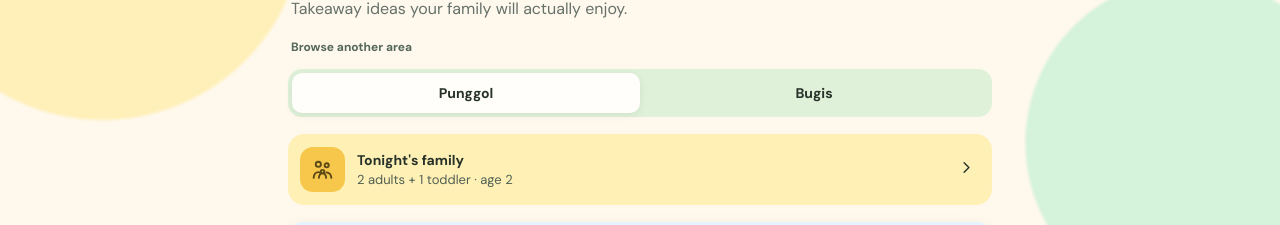
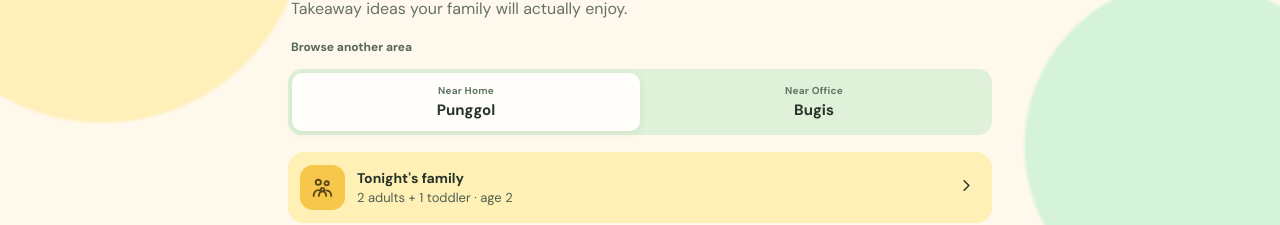
Before and after one commit to faithmovesmountains/faith123, a Next.js app: page / in a window 1280 px wide. Shown: the part 245-470 px from the top of the page. Built offline with nearby package versions, Linux system fonts and the light colour scheme.

Commit message:
Label saved home and office areas

```diff
--- a/app/page.tsx
+++ b/app/page.tsx
@@ -104,7 +104,7 @@ export default function Home() {
   return <main>
     <header className="topbar"><a className="brand" href="#top" aria-label="Tiny Tummies Decide home"><span className="brand-mark">T</span><span>Tiny Tummies <i>Decide</i></span></a><button className="saved-action" aria-label="Saved places"><Icon name="heart" size={18}/><span>{saved.length || "Saved"}</span></button></header>
     <section className="intro" id="top"><div className="location-line"><Icon name="pin" size={17}/><span>{locationLabel}</span><span className="dot">·</span><button className="change" onClick={useCurrentLocation}>Use my location</button></div>{locationStatus && <p className="location-status" role="status">{locationStatus}</p>}<h1>Dinner, <em>sorted.</em></h1><p>Takeaway ideas your family will actually enjoy.</p></section>
-    <section className="manual-area" aria-label="Browse another area"><span>Browse another area</span><div className="switcher">{(["Punggol", "Bugis"] as const).map((x) => <button key={x} onClick={() => { setArea(x); setLocationLabel(`Browsing ${x}`); setLocationStatus(`Showing suggestions around ${x}.`); }} className={area === x ? "active" : ""}>{x}</button>)}</div></section>
+    <section className="manual-area" aria-label="Browse another area"><span>Browse another area</span><div className="switcher">{(["Punggol", "Bugis"] as const).map((x) => <button key={x} onClick={() => { setArea(x); setLocationLabel(`Browsing ${x}`); setLocationStatus(`Showing suggestions around ${x}.`); }} className={area === x ? "active" : ""}><small>{x === "Punggol" ? "Near Home" : "Near Office"}</small><strong>{x}</strong></button>)}</div></section>
     <section className="family-card"><div className="family-icon"><Icon name="family" size={25}/></div><div><strong>Tonight&apos;s family</strong><span>2 adults + 1 toddler · age 2</span></div><button aria-label="Edit family details"><Icon name="chevron" size={19}/></button></section>
     <section className="decision-tools"><input aria-label="Search dishes" value={dishSearch} onChange={(e) => setDishSearch(e.target.value)} placeholder="Search dishes, e.g. plain noodles"/><div className="tool-row"><button className={noSpice ? "tool-active" : ""} onClick={() => setNoSpice(!noSpice)}>No spice: {noSpice ? "on" : "off"}</button><select aria-label="Food ready by" value={needBy} onChange={(e) => setNeedBy(e.target.value)}><option>Any time</option><option>Within 30 min</option><option>Within 45 min</option></select></div><div className="tool-row"><button className="decide" onClick={() => setDecision(shown[Math.floor(Math.random() * shown.length)] ?? null)}>Decide for us</button><button className="compare" onClick={() => setCompareOpen(!compareOpen)}>Compare shortlist</button></div>{decision && <div className="decision-result"><strong>Tonight&apos;s pick: {decision.name}</strong><span>{decision.budget} · {decision.total} · {crowdLabel[decision.crowd]}</span></div>}{compareOpen && <div className="compare-tray"><strong>Shortlist comparison</strong>{shown.slice(0, 3).map((p) => <div key={p.name}><b>{p.name}</b><span>{p.budget} · {p.total} · {details[p.name].distance}</span><span>★ {p.rating} · {noSpice ? "mild option available" : "family-friendly"}</span></div>)}</div>}</section>
     <section className="filter-row" aria-label="Filters"><button className="filter-control" aria-expanded={filtersOpen} onClick={() => setFiltersOpen(!filtersOpen)} aria-label={filtersOpen ? "Hide filters" : "Show more filters"}><Icon name="sliders" size={18}/></button>{filters.slice(0, filtersOpen ? filters.length : 4).map((f) => <button key={f} onClick={() => setFilter(f)} className={filter === f ? "selected" : ""}>{f}</button>)}<button className="filter-more" onClick={() => setFiltersOpen(!filtersOpen)}>{filtersOpen ? "Less" : "More filters"}</button></section>
```
